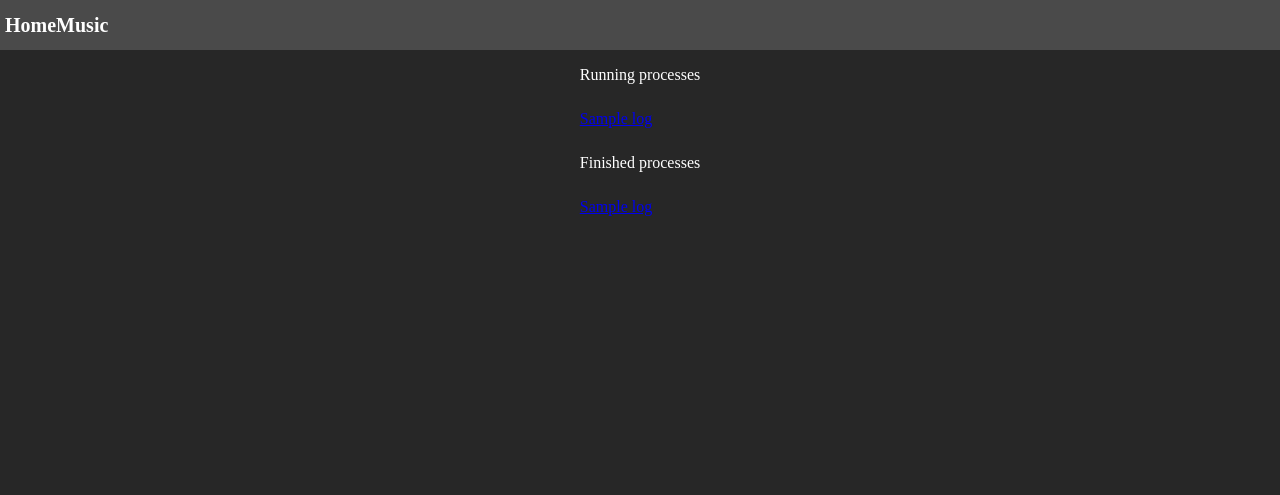
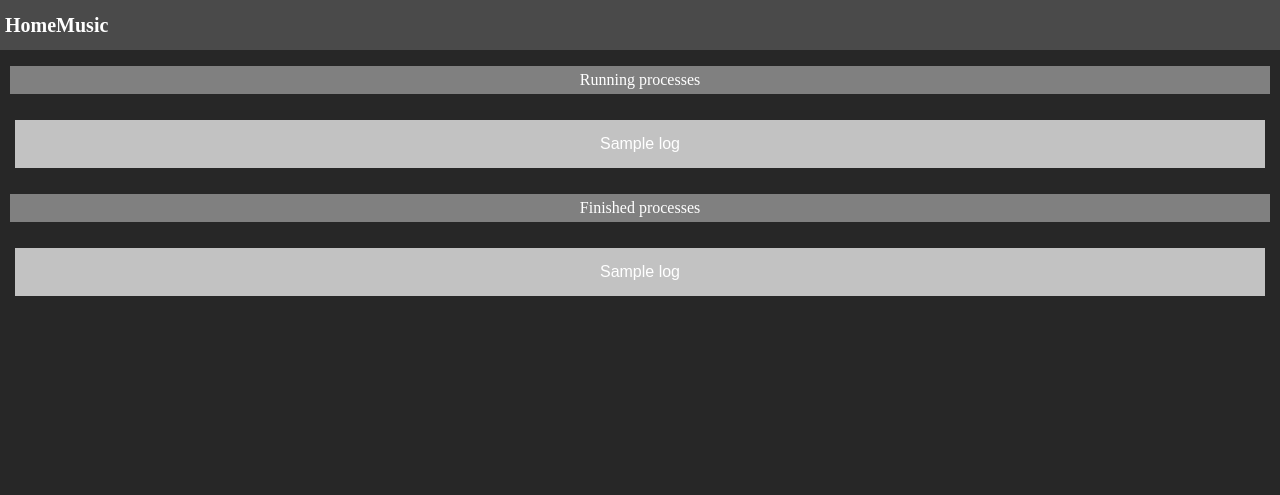
Before and after one commit to zNitche/HomeMusic, a Flask app: template templates/processes.html in a window 1280 px wide. Shown: the top 495 px of the page. Run offline with Flask 2, Linux system fonts and the light colour scheme; the template is opened without the code that fills it: most values are stand-ins (such as "Sample title", 1, 10 or a date in 2020).

Commit message:
restyled processes view

```diff
--- a/static/main.css
+++ b/static/main.css
@@ -69,7 +69,7 @@ input.login-form-input {
     border: none;
 }
 
-.search-button {
+.process-button {
     background-color: #1448a7;
     color: white;
     width: 50%;
@@ -158,7 +158,7 @@ input.login-form-input {
     background-color: #7485d6;
 }
 
-.search-button:hover {
+.process-button:hover {
     background-color: #7485d6;
 }
 
@@ -167,14 +167,38 @@ input.login-form-input {
 }
 
 .logs-container {
+    padding-right: 10px;
+    padding-left: 10px;
+    width: 100%;
     display: flex;
     flex-direction: column;
     margin-bottom: 50px;
+    align-items: center;
 }
 
 .log-container {
+    width: 100%;
     margin-bottom: 10px;
     margin-top: 10px;
+}
+
+.log-title {
+    text-align: center;
+    background-color: #808080;
+    padding: 5px;
+    width: 100%;
+}
+
+.log-button {
+    width: 100%;
+    background-color: #c2c2c2;
+    border: none;
+    color: white;
+    padding: 15px 32px;
+    text-align: center;
+    text-decoration: none;
+    display: inline-block;
+    font-size: 16px;
 }
 
 .process-button {
--- a/templates/index.html
+++ b/templates/index.html
@@ -4,7 +4,7 @@
         <form action="{{ url_for( 'processes.get_music' ) }}" method="POST">
             <div class="search-bar">
                 <input type="text" name="content" placeholder="Music URL (Could be many seperated by |)"/>
-                <button class="search-button" type="submit">Get!</button>
+                <button class="process-button" type="submit">Get!</button>
             </div>
         </form>
     </div>
--- a/templates/processes.html
+++ b/templates/processes.html
@@ -2,7 +2,7 @@
 {% block content %}
     <div class="processes-container">
         <div class="logs-container">
-            <p>
+            <p class="log-title">
                 Running processes
             </p>
             {% if running_log_files|length == 0 %}
@@ -15,13 +15,15 @@
                 {% for log in running_log_files %}
                     <div class="log-container">
                         <a href="{{ url_for( 'content.process_details', log_name=log ) }}">
-                            {{ log }}
+                            <button class="log-button">
+                                {{ log }}
+                            </button>
                         </a>
                     </div>
                 {% endfor %}
             {% endif %}
 
-            <p>
+            <p class="log-title">
                 Finished processes
             </p>
             {% if log_files|length == 0 %}
@@ -34,7 +36,9 @@
                 {% for log in log_files %}
                     <div class="log-container">
                         <a href="{{ url_for( 'content.process_details', log_name=log ) }}">
-                            {{ log }}
+                            <button class="log-button">
+                                {{ log }}
+                            </button>
                         </a>
                     </div>
                 {% endfor %}
```
